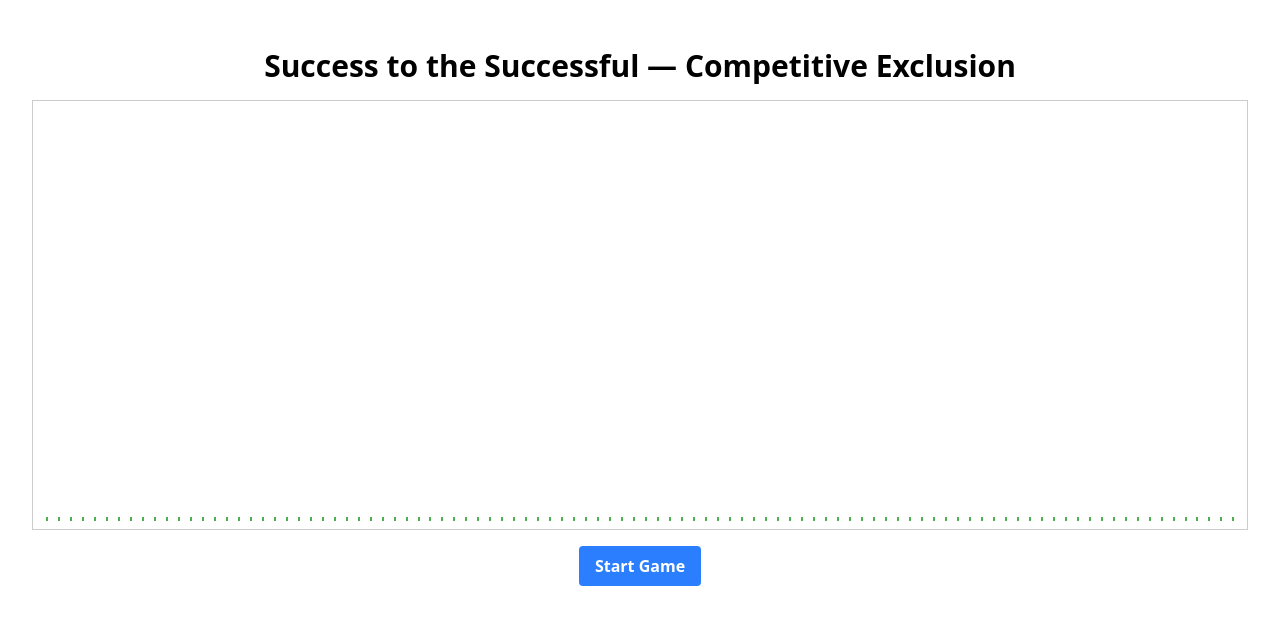
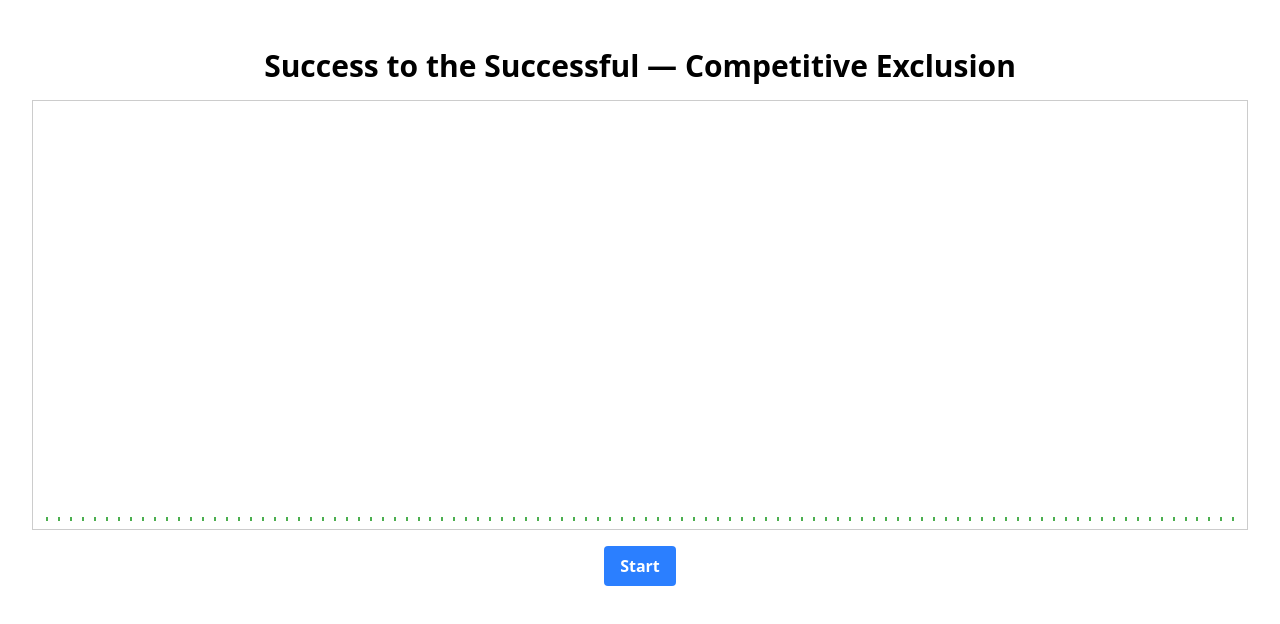
Before and after one commit to lcrespom/winner-game, a React (Vite) app: page / in a window 1280 px wide. Shown: the top 624 px of the page. Built offline with nearby package versions, Linux system fonts and the light colour scheme.

Commit message:
Refactored code to game controls

```diff
--- a/src/App.tsx
+++ b/src/App.tsx
@@ -2,6 +2,7 @@ import './App.css'
 import { startGame, stepGame, normalizeGame } from './game-engine/engine'
 import GameGraph from './components/game-graph'
 import { useState } from 'react'
+import GameControls from './components/game-controls'
 
 const TURNS_PER_FRAME = 1000
 
@@ -9,6 +10,7 @@ function App() {
   const [gameState, setGameState] = useState(() => startGame())
 
   function startSimulation() {
+    setGameState(startGame())
     requestAnimationFrame(gameFrame)
   }
 
@@ -28,27 +30,9 @@ function App() {
     <>
       <h1>Success to the Successful — Competitive Exclusion</h1>
       <GameGraph state={normalizeGame(gameState)} />
-      <button onClick={startSimulation}>
-        {gameState.turn == 0 ? 'Start Game' : 'Pause Game'}
-      </button>
+      <GameControls onStart={startSimulation} />
     </>
   )
 }
 
-/*
-ToDo:
-
-  - Controls
-    - Start/restart button
-    - Pause/continue button
-    - Turns per frame slider
-  - Data input
-    - Number of players
-    - Initial coins
-    - Help turns (with hover)
-  - Information
-    - Turn counter
-    - Player counter
-*/
-
 export default App
--- /dev/null
+++ b/src/components/game-controls.tsx
@@ -0,0 +1,34 @@
+import { useState } from 'react'
+
+interface GameControlsProps {
+  onStart: () => void
+}
+
+const GameControls: React.FC<GameControlsProps> = ({ onStart }) => {
+  const [running, setRunning] = useState(false)
+
+  function startClicked() {
+    setRunning(true)
+    onStart()
+  }
+
+  return <button onClick={startClicked}>{running ? 'Restart' : 'Start'}</button>
+}
+
+/*
+ToDo:
+
+  - Controls
+    - Start/restart button
+    - Pause/continue button
+    - Turns per frame input
+  - Game parameters
+    - Number of players input
+    - Initial coins input
+    - Help turns input
+  - Information
+    - Turn counter
+    - Player counter
+*/
+
+export default GameControls
```
